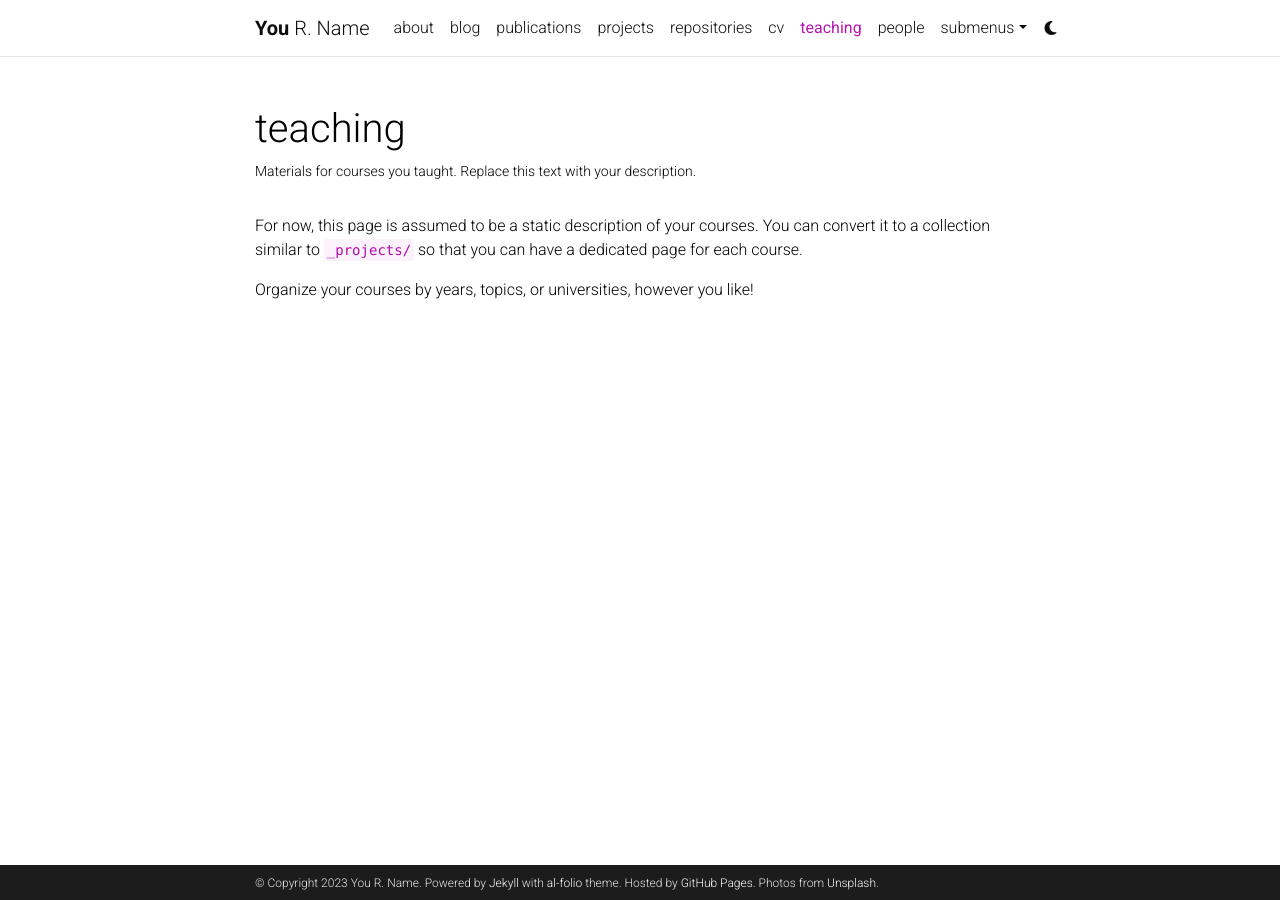
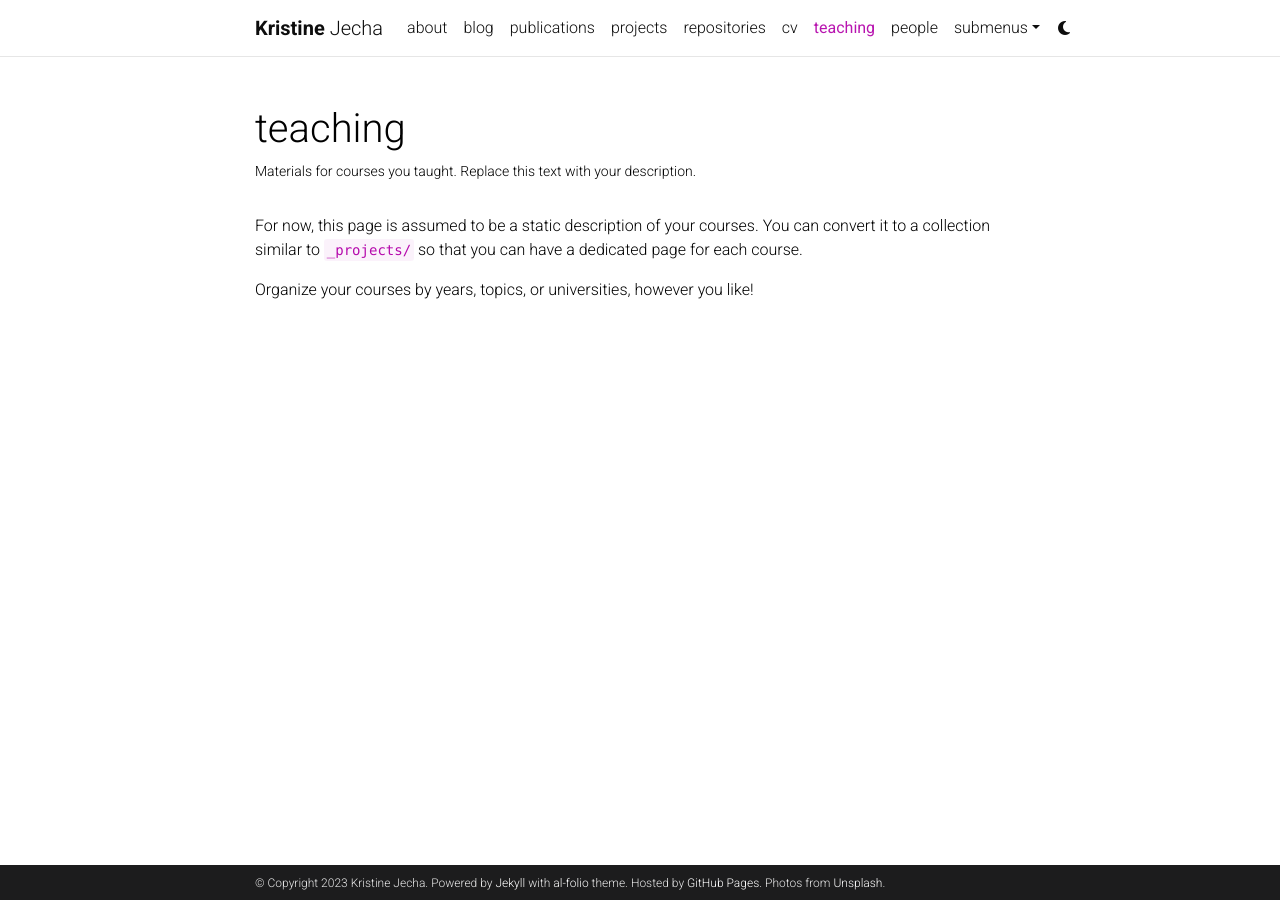
Before and after one commit to kjecha/kjecha.github.io, a Jekyll site: the page built from _pages/teaching.md, in a window 1280 px wide. Built offline with Jekyll 4.4.1, drawn with Linux system fonts in a browser that asks for light colours; comment, search, counter and statistics services are not loaded; a style sheet for code colours, icons or effects is not loaded.

Commit message:
Update _config.yml

```diff
--- a/_config.yml
+++ b/_config.yml
@@ -3,10 +3,10 @@
 # -----------------------------------------------------------------------------
 
 title: blank # the website title (if blank, full name will be used instead)
-first_name: You
-middle_name: R.
-last_name: Name
-email: you@example.com
+first_name: Kristine
+middle_name:
+last_name: Jecha
+email: kristine.jecha(@)unil.ch
 description: > # the ">" symbol means to ignore newlines until "footer_text:"
   A simple, whitespace theme for academics. Based on [*folio](https://github.com/bogoli/-folio) design.
 footer_text: >
@@ -16,9 +16,9 @@
 keywords: jekyll, jekyll-theme, academic-website, portfolio-website  # add your own keywords or leave empty
 
 lang: en # the language of your site (for example: en, fr, cn, ru, etc.)
-icon: ⚛️  # the emoji used as the favicon (alternatively, provide image name in /assets/img/)
+icon: 🧬  # the emoji used as the favicon (alternatively, provide image name in /assets/img/)
 
-url: https://alshedivat.github.io # the base hostname & protocol for your site
+url: https://kjecha.github.io # the base hostname & protocol for your site
 baseurl: /al-folio # the subpath of your site, e.g. /blog/
 last_updated: false # set to true if you want to display last updated in the footer
 impressum_path:  # set to path to include impressum link in the footer, use the same path as permalink in a page, helps to conform with EU GDPR
@@ -67,7 +67,7 @@
 # Social integration
 # -----------------------------------------------------------------------------
 
-github_username: # your GitHub user name
+github_username: kjecha
 gitlab_username: # your GitLab user name
 x_username: # your X handle
 mastodon_username: # your mastodon instance+username in the format instance.tld/@username
```
